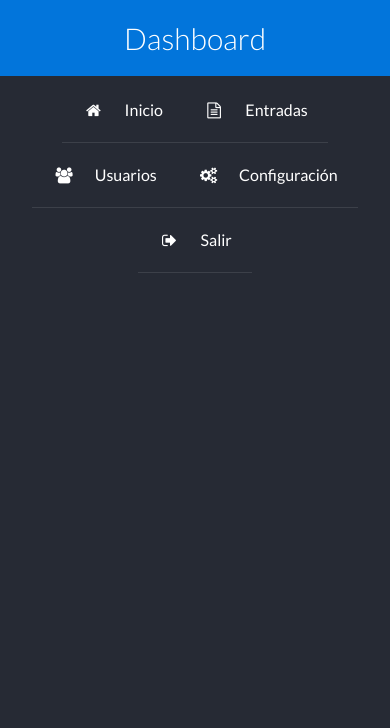
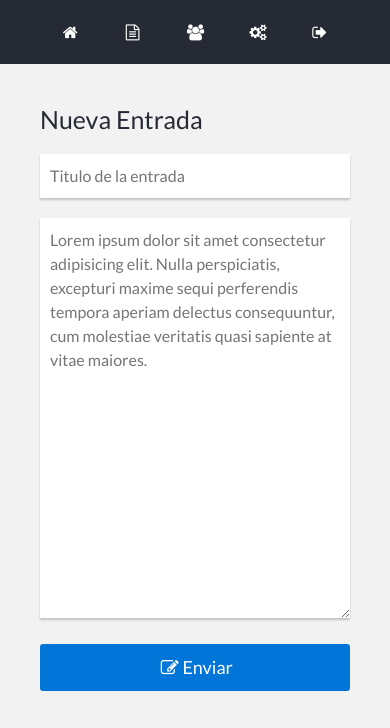
Before and after one commit to iscomejia547/Dashboard-Sample, a plain HTML site: page index.htm in a window 390 px wide. Shown: the top 728 px of the page. Drawn offline with nearby package versions, Linux system fonts and the light colour scheme.

Commit message:
finished

```diff
--- a/CSS/styles.scss
+++ b/CSS/styles.scss
@@ -174,3 +174,48 @@ main .comments .comment .buttons #flagbtn:hover{
     background-color: $gray;
     color: #fff;
 }
+//mq's
+@media screen and (max-width: 1199px){
+    .side-bar{
+        min-width: auto;
+    }
+    .side-bar .logo{
+        display: none;
+    }
+    .side-bar .menu a span{
+        display: none;
+    }
+    .side-bar .menu a i{
+        margin: 0;
+    }
+
+
+}
+//lg
+@media screen and (max-width: 991px){
+}
+//md
+@media screen and (max-width: 767px){
+}
+//sm
+@media screen and (max-width: 575px){
+    .side-bar{
+        min-height: auto;
+    }
+    .side-bar .menu a{
+        display: inline-block;
+        border-bottom: none;
+    }
+    main .widget form button{
+        width: 100%;
+    }
+}
+@media screen and(max-width: 320px){
+    main .comments .comment foto{
+        width: 30px;
+        height: 30px;
+    }
+    main .comments .comment .buttons button{
+        width: 100%;
+    }
+}
```
Also changed, not shown: CSS/styles.css, 1 other file.
